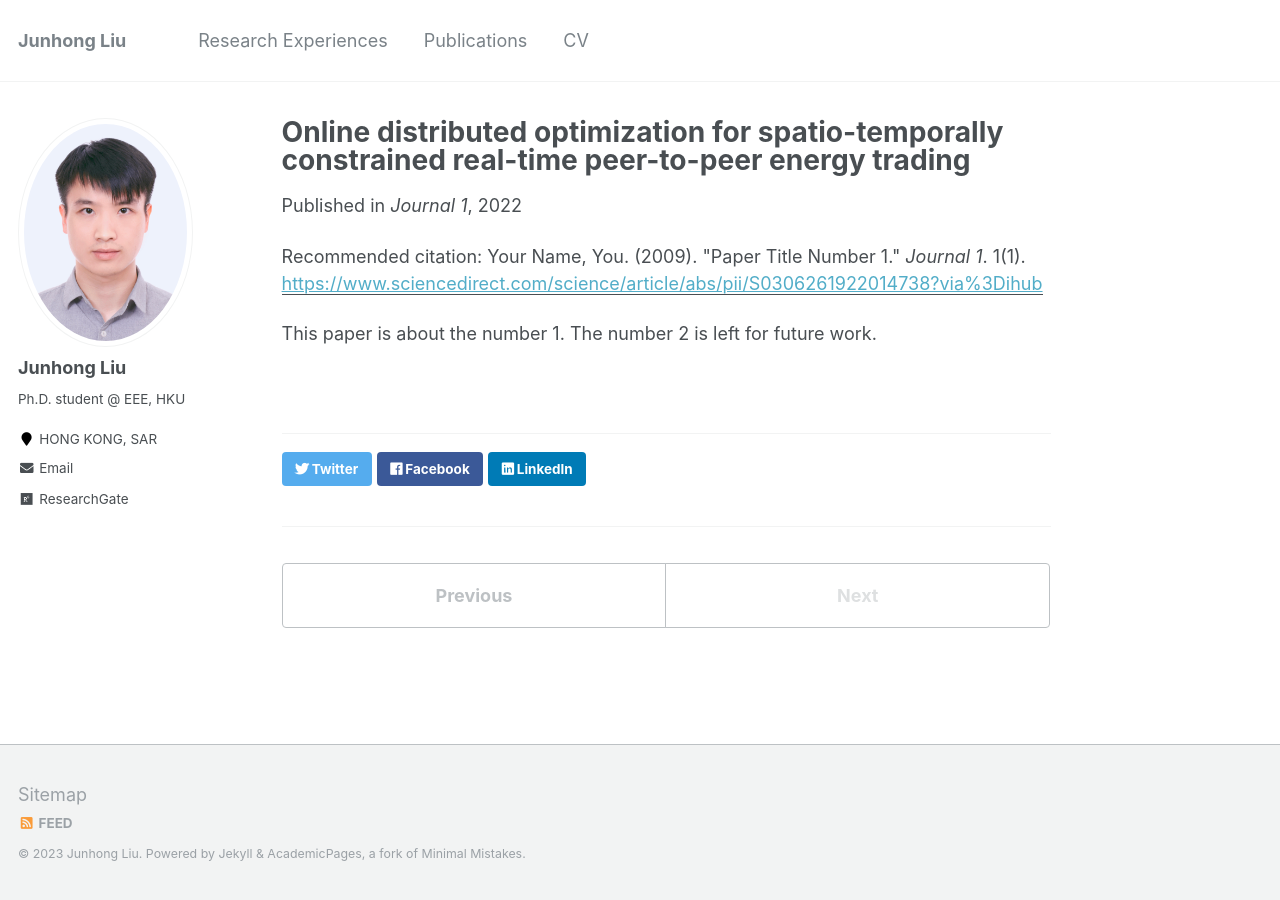
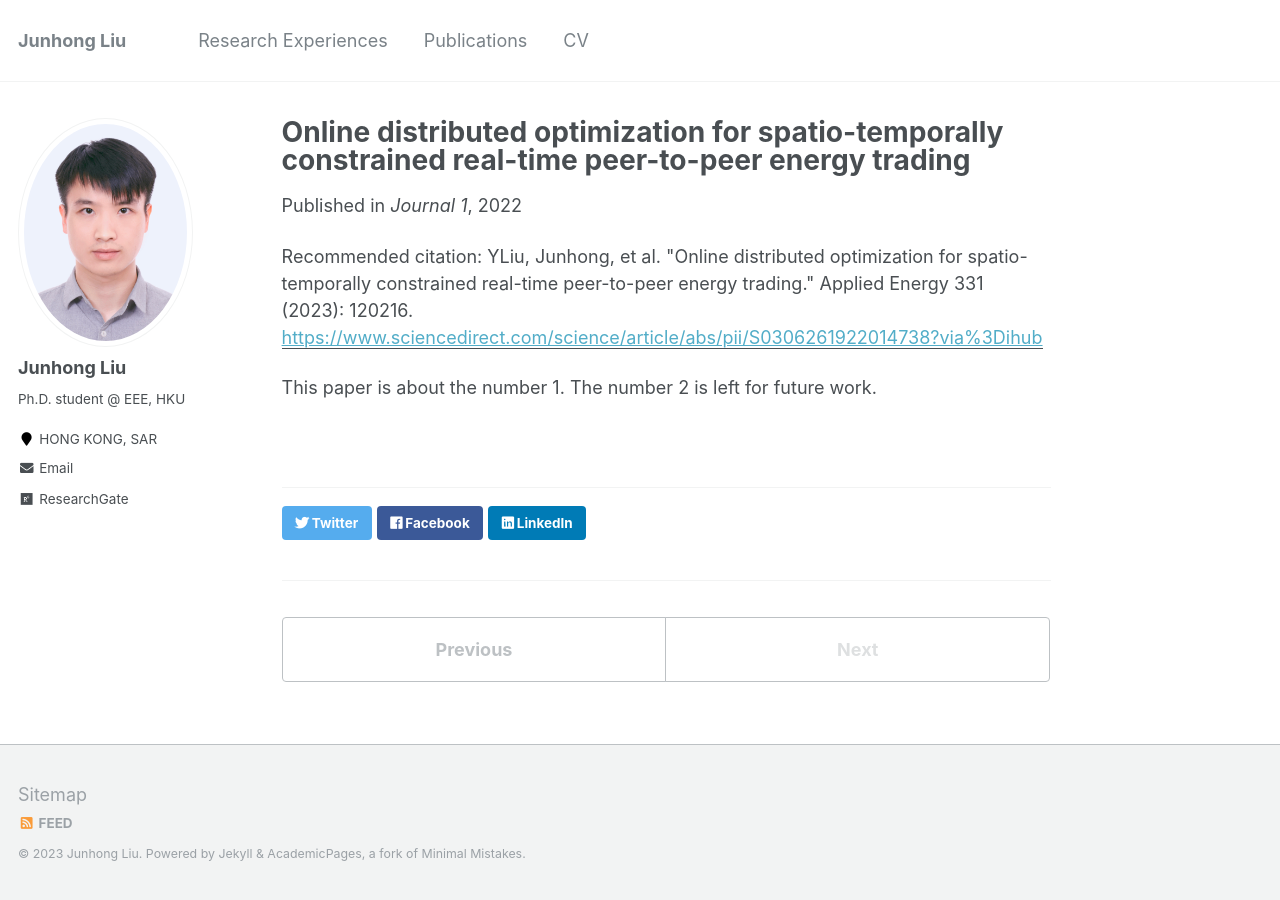
Before and after one commit to johnny-eee/online, a Jekyll site: the page built from _publications/2009-10-01-paper-title-number-1.md, in a window 1280 px wide. Built offline with Jekyll 4.4.1, drawn with Linux system fonts in a browser that asks for light colours.

Commit message:
Update 2009-10-01-paper-title-number-1.md

```diff
--- a/_publications/2009-10-01-paper-title-number-1.md
+++ b/_publications/2009-10-01-paper-title-number-1.md
@@ -7,6 +7,6 @@ excerpt: 'This paper is about the number 1. The number 2 is left for future work
 date: 2022-11-23
 venue: 'Journal 1'
 paperurl: 'https://www.sciencedirect.com/science/article/abs/pii/S0306261922014738?via%3Dihub'
-citation: 'Your Name, You. (2009). &quot;Paper Title Number 1.&quot; <i>Journal 1</i>. 1(1).'
+citation: 'YLiu, Junhong, et al. "Online distributed optimization for spatio-temporally constrained real-time peer-to-peer energy trading." Applied Energy 331 (2023): 120216.'
 ---
 This paper is about the number 1. The number 2 is left for future work.
```
